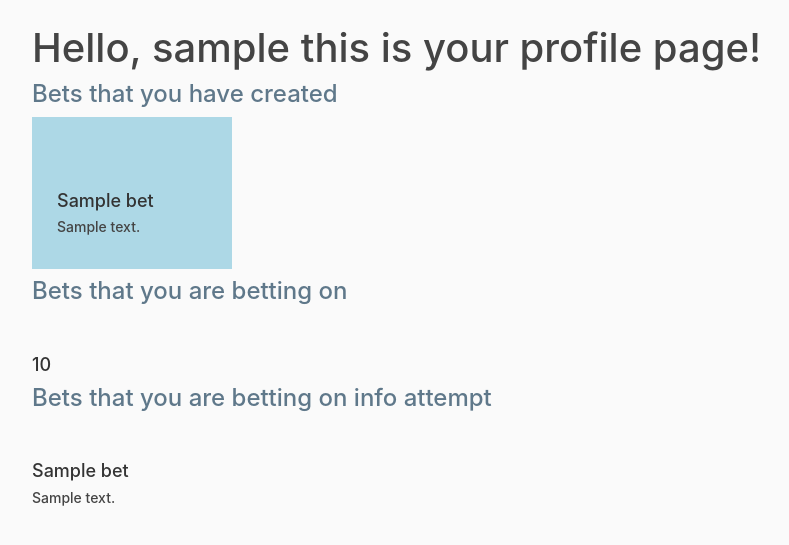
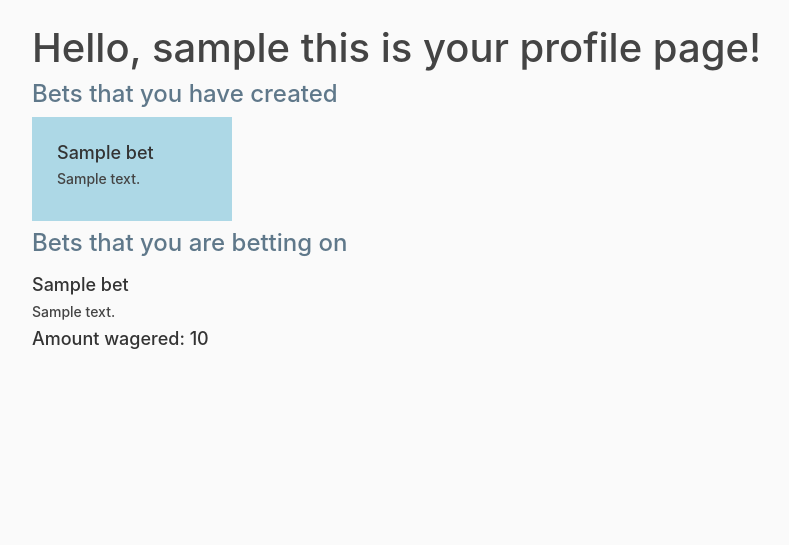
Before and after one commit to greengro/FitBet, a Django app: page /profile/ in a window 1280 px wide. Shown: the part 56-601 px from the top of the page, without its empty margins (53-842 px from the left). Run offline with Django 3.2, Linux system fonts and the light colour scheme; a user stored in the database is signed in; tables that the repository leaves empty hold one stand-in row (values such as "Sample post").

Commit message:
Corrected user profile page data

```diff
--- a/fitbet/users/templates/users/profile.html
+++ b/fitbet/users/templates/users/profile.html
@@ -9,7 +9,6 @@
          }
          h2 {
             color: #333333;
-            margin-top: 3rem;
             font-size:18px;
          }
         h3 {
@@ -35,21 +34,12 @@
 
     <h4>Bets that you are betting on </h4>
     {% for obj in placed %}
+    <p>
+        <h2>{{obj.bet_id.title}}</h2>
+        <h3>{{ obj.bet_id.description }}</h3>
 
-    <h2>{{ obj.amount_bet }}</h2>
-
-    {% endfor %}
-
-    <h4>Bets that you are betting on info attempt </h4>
-
-    {% for obj in placed_desc %}
-
-    <h2>{{ obj.title }}</h2>
-
-    <h3>{{ obj.description }}</h3>
-
-    <h2>{{ obj.amount_bet }}</h2>
-
+        <h2>Amount wagered:   {{ obj.amount_bet }} </h2>
+    </p>
 
     {% endfor %}
 
--- a/fitbet/users/views.py
+++ b/fitbet/users/views.py
@@ -11,10 +11,13 @@ def home(request):
     return render(request, "users/home.html")
 
 def profile(request):
-    owned_bets = Bet.objects.filter(bet_owner_user_id=1)
-    placed_bets = UserBet.objects.filter(user_id=1)
-    queryset = Bet.objects.prefetch_related(Prefetch('bet_owner_user_id', queryset=UserBet.objects.filter(user_id=1)))
-    return render(request, "users/profile.html", {'bets': owned_bets, 'placed': placed_bets, 'placed_desc': queryset})
+    owned_bets = Bet.objects.filter(bet_owner_user_id=request.user.id)
+    placed_bets = UserBet.objects.filter(user_id=request.user.id)
+    placed_bets_info = []
+    for x in placed_bets:
+        placed_bets_info.append(x.bet_id)
+
+    return render(request, "users/profile.html", {'bets': owned_bets, 'placed': placed_bets, 'placed_desc': placed_bets_info})
 
 
 def dashboard(request):
```
